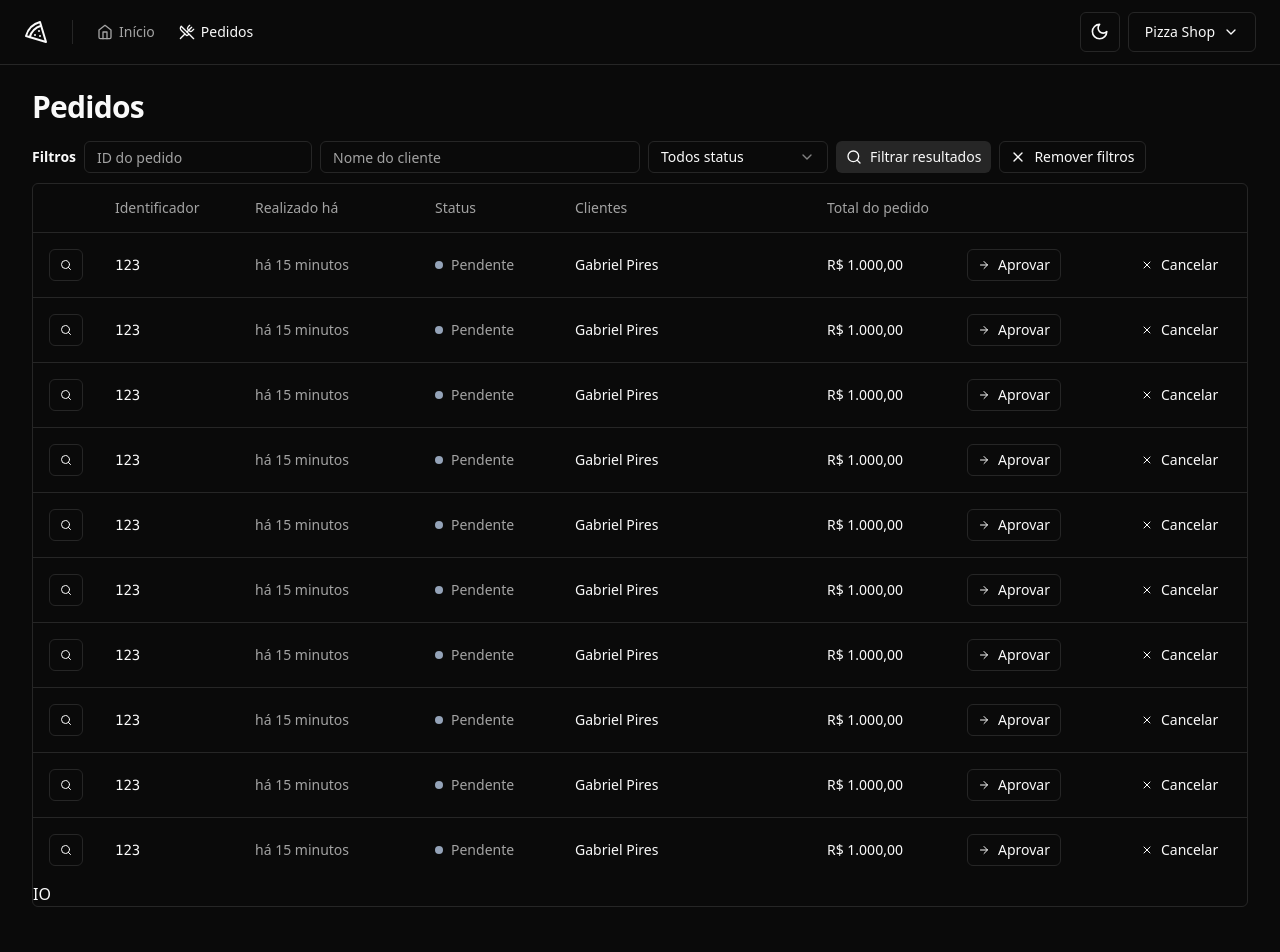
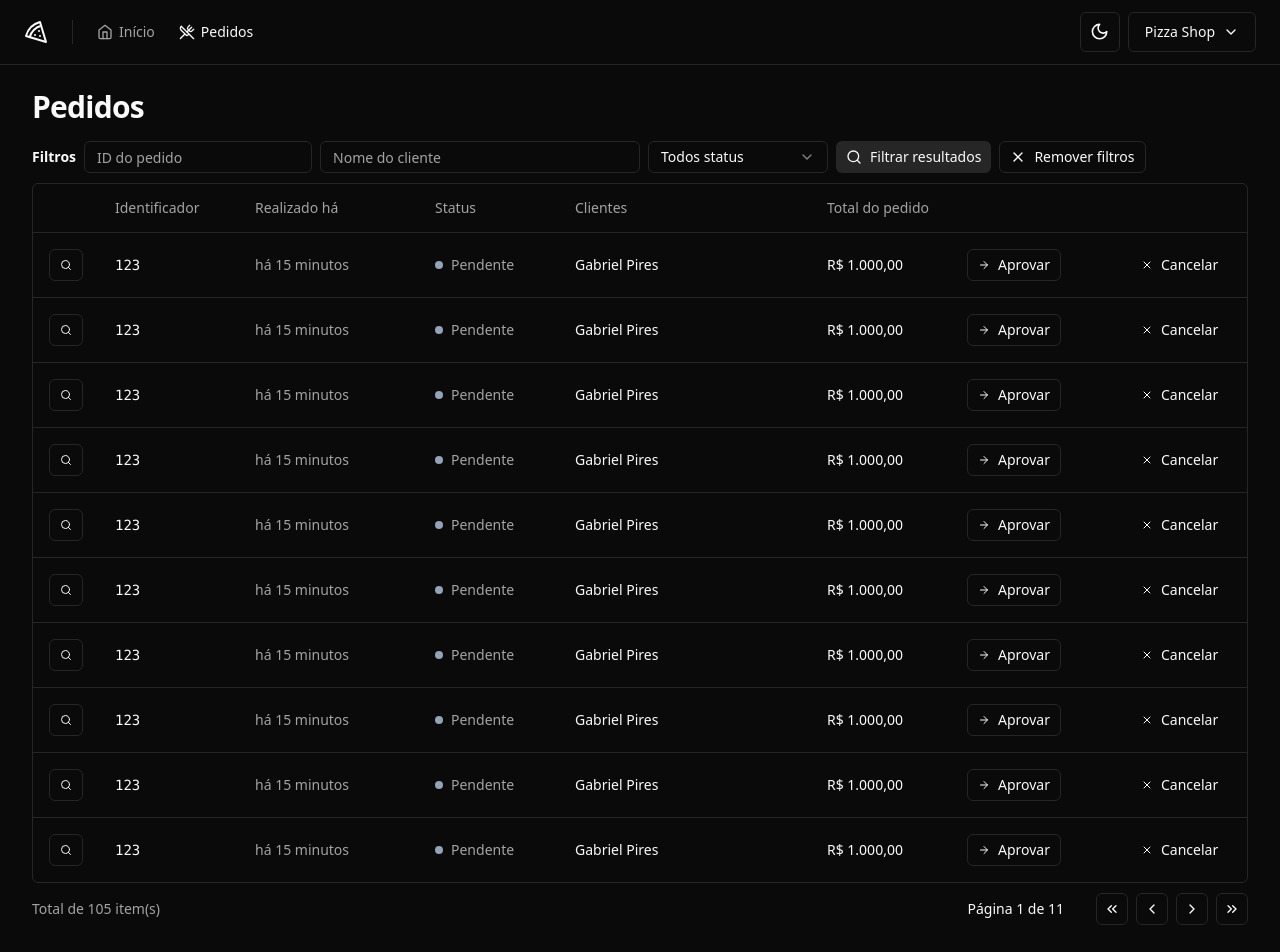
Before and after one commit to GabriPires/pizzashop-web, a React app: page /orders in a window 1280 px wide. Shown: the top 952 px of the page. Built offline with nearby package versions, Linux system fonts and the light colour scheme; the HTML template or start-up script is replaced by a standard one.

Commit message:
feat: table pagination component

```diff
--- /dev/null
+++ b/src/components/pagination.tsx
@@ -0,0 +1,54 @@
+import {
+  ChevronLeft,
+  ChevronRight,
+  ChevronsLeft,
+  ChevronsRight,
+} from 'lucide-react'
+
+import { Button } from './ui/button'
+
+interface PaginationProps {
+  pageIndex: number
+  totalCount: number
+  perPage: number
+}
+
+export function Pagination({
+  pageIndex,
+  perPage,
+  totalCount,
+}: PaginationProps) {
+  const pages = Math.ceil(totalCount / perPage) || 1
+
+  return (
+    <div className="flex items-center justify-between">
+      <span className="text-sm text-muted-foreground">
+        Total de {totalCount} item(s)
+      </span>
+
+      <div className="flex items-center gap-6 lg:gap-8">
+        <div className="text-sm font-medium">
+          Página {pageIndex + 1} de {pages}
+        </div>
+        <div className="flex items-center gap-2">
+          <Button variant="outline" className="h-8 w-8 p-0">
+            <ChevronsLeft className="h-4 w-4" />
+            <span className="sr-only">Primeira página</span>
+          </Button>
+          <Button variant="outline" className="h-8 w-8 p-0">
+            <ChevronLeft className="h-4 w-4" />
+            <span className="sr-only">Página anterior</span>
+          </Button>
+          <Button variant="outline" className="h-8 w-8 p-0">
+            <ChevronRight className="h-4 w-4" />
+            <span className="sr-only">Próxima página</span>
+          </Button>
+          <Button variant="outline" className="h-8 w-8 p-0">
+            <ChevronsRight className="h-4 w-4" />
+            <span className="sr-only">Última página</span>
+          </Button>
+        </div>
+      </div>
+    </div>
+  )
+}
--- a/src/pages/app/orders/orders.tsx
+++ b/src/pages/app/orders/orders.tsx
@@ -1,5 +1,6 @@
 import { Helmet } from 'react-helmet-async'
 
+import { Pagination } from '@/components/pagination'
 import {
   Table,
   TableBody,
@@ -42,8 +43,9 @@
                 ))}
               </TableBody>
             </Table>
-            IO
           </div>
+
+          <Pagination pageIndex={0} totalCount={105} perPage={10} />
         </div>
       </div>
     </>
```
